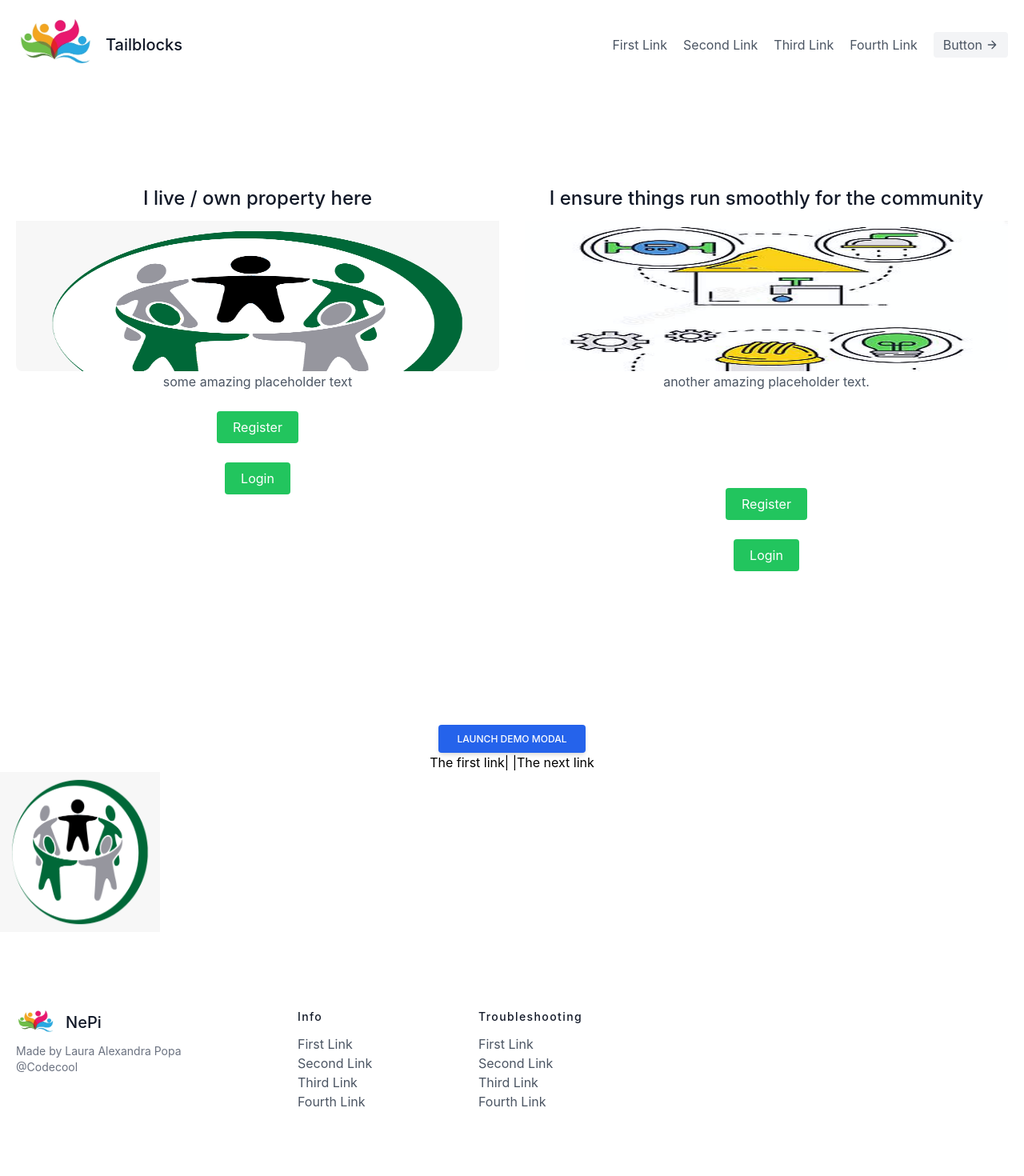
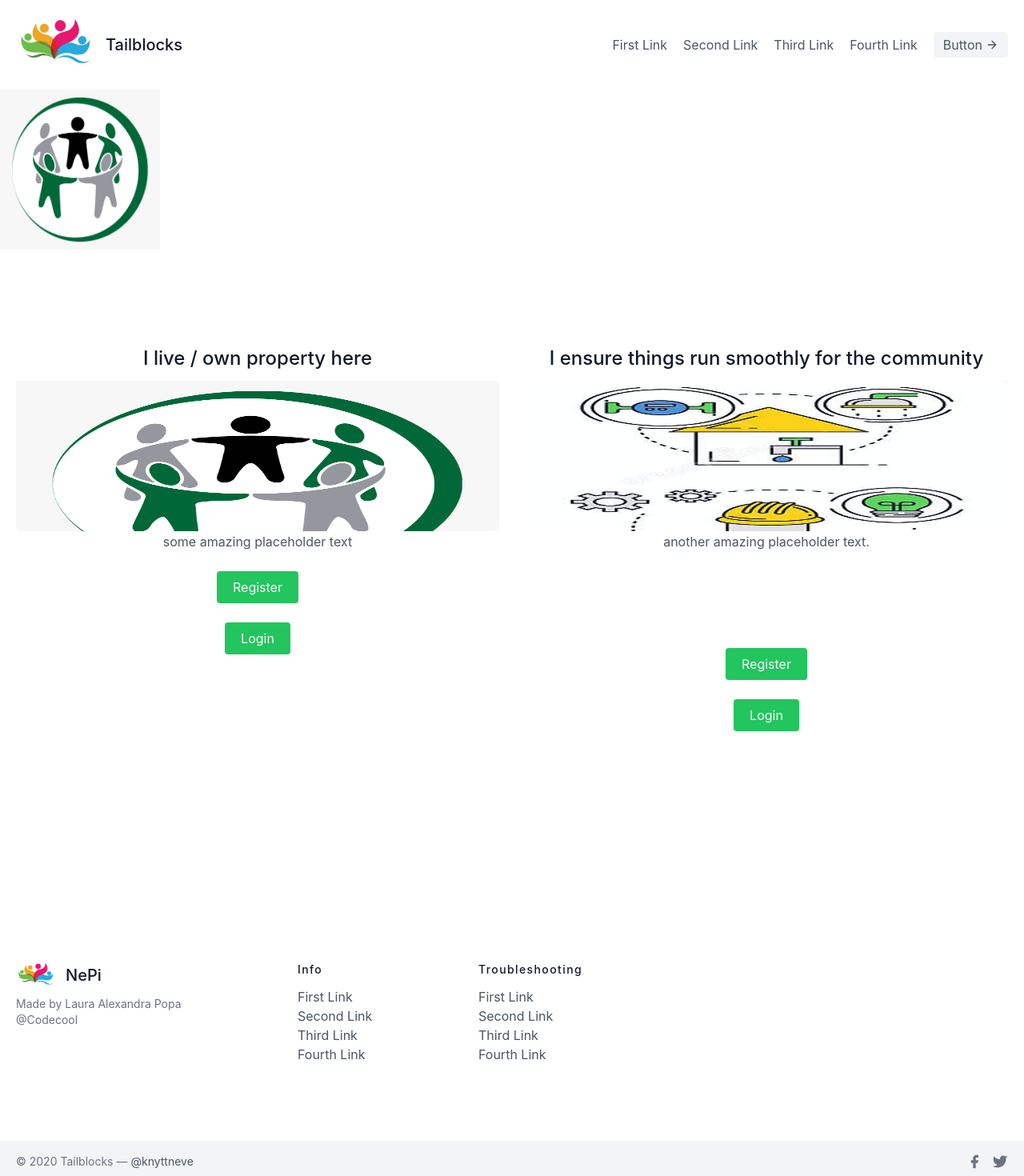
Before and after one commit to LAPopa/NePi, a React (Create React App) app: page / in a window 1280 px wide. Shown: the top 1470 px of the page at 80% size. Built offline with nearby package versions, Linux system fonts and the light colour scheme.

Commit message:
[wip] fix routing

```diff
--- a/src/App.js
+++ b/src/App.js
@@ -17,20 +17,29 @@ function App() {
         <div className="App">
             <Router>
                 <Header/>
-                <LandingPage/>
-                <CommunityRegisterLogin/>
-                <Link to={"/first"}>The first link</Link>|{" "}|
-                <Link to={"/next"}>The next link</Link>
-                <Link to={"/community"}><a ><img className="community-register-login" src={communityLogo}/></a></Link>
-                <Footer/>
+
+
+                {/*<LandingPage/>*/}
+                {/*<CommunityRegisterLogin/>*/}
+                <Link to={"/community"}><a><img className="community-register-login"
+                                                src={communityLogo}/></a></Link>
 
                 <Routes>
-                    <Route exact path={"/first"} element={<SomeLink/>}>
+
+                    <Route exact path={"/"} element={<LandingPage/>}>
+                        <Route exact path={"/first"} element={<SomeLink/>}/>
+                        <Route exact path={"/next"} element={<NextLink/>}/>
+                        <Route exact path={"/community"} element={<DisplayCommunityBlob/>}/>
+
+
+                        {/*<Link to={"/first"}>The first link</Link>|{" "}|*/}
+                        {/*<Link to={"/next"}>The next link</Link>*/}
+
                     </Route>
-                    <Route exact path={"/next"} element={<NextLink/>}>
-                    </Route>
-                    <Route exact path={"/community"} element={<DisplayCommunityBlob/>}/>
+
+
                 </Routes>
+                <Footer/>
             </Router>
 
 
@@ -46,7 +55,7 @@ function NextLink() {
     return <h2>You clicked the second link</h2>;
 }
 
-function DisplayCommunityBlob(){
+function DisplayCommunityBlob() {
     return <h2>Community hub accessed</h2>;
 }
 
```
